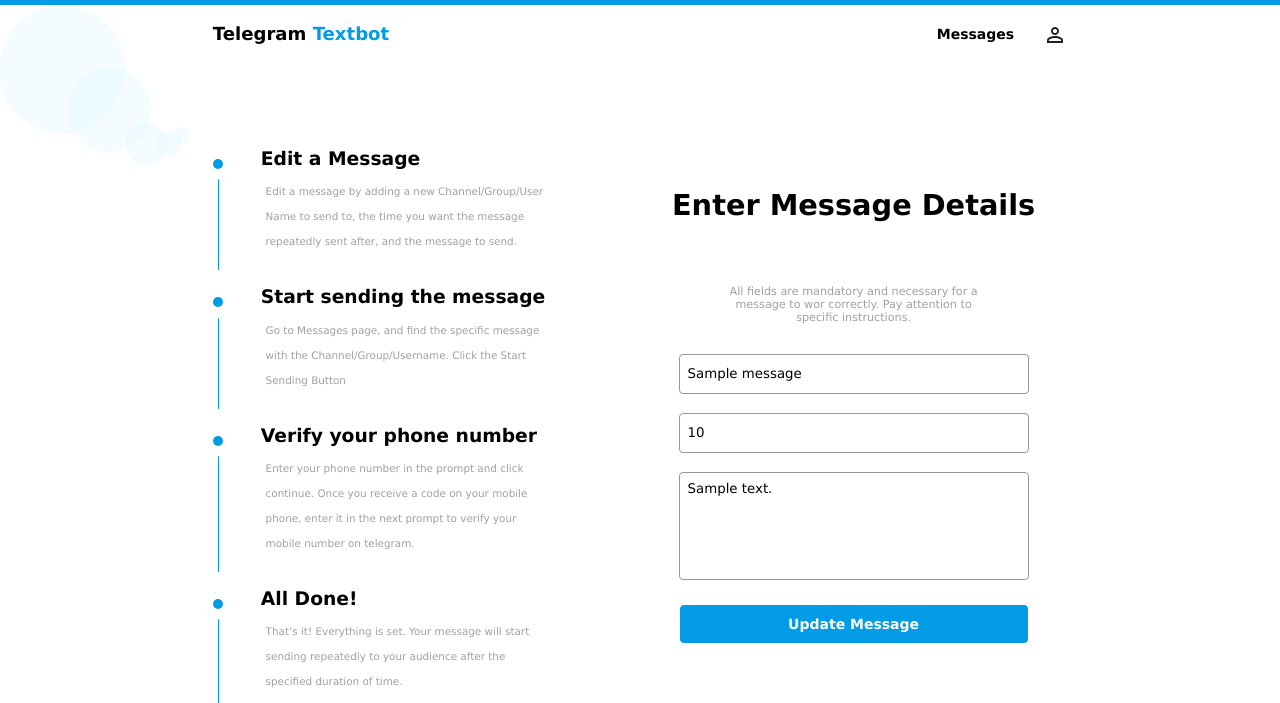
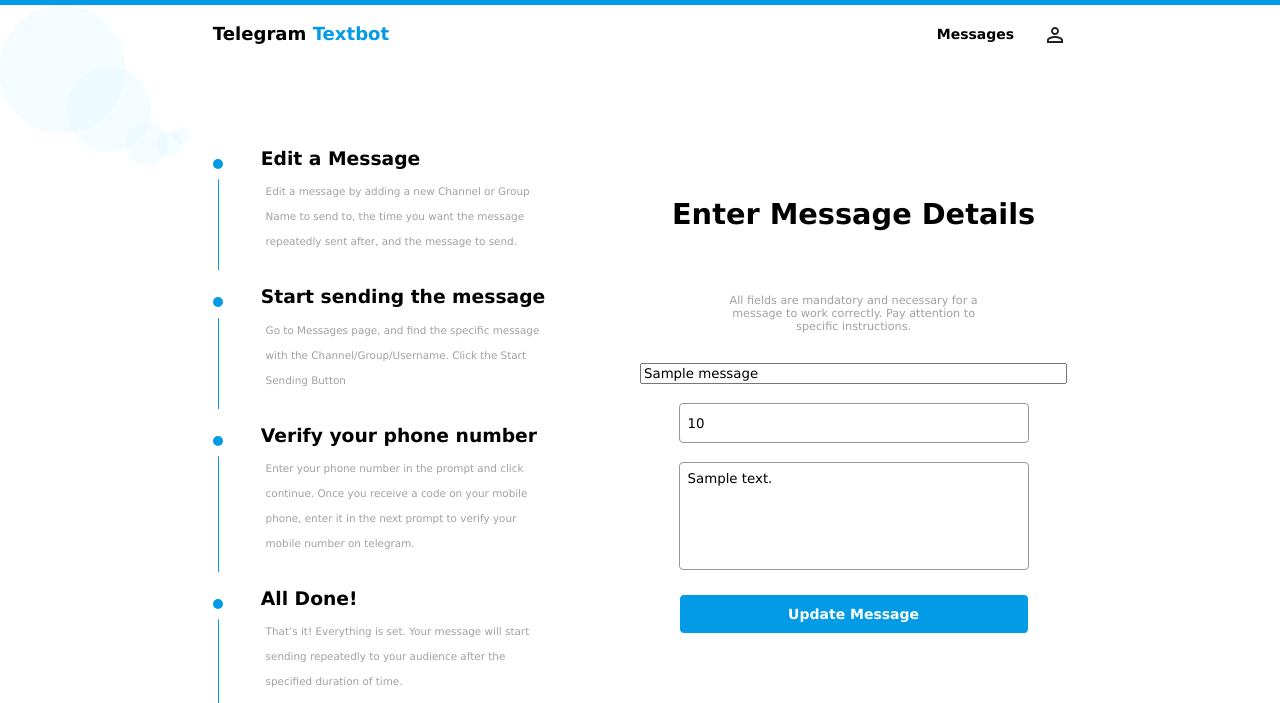
Before and after one commit to dev-jey/flask-telegram-bot, a Flask app: page /edit/1 in a window 1280 px wide. Shown: the top 703 px of the page. Run offline with Flask 2, Linux system fonts and the light colour scheme; a user stored in the database is signed in; tables that the repository leaves empty hold one stand-in row (values such as "Sample post").

Commit message:
fix error messaging

```diff
--- a/application/messages.py
+++ b/application/messages.py
@@ -54,7 +54,7 @@
     invalid = False
     if name == ""  or name is None:
         invalid = True
-        return make_response(f"Enter a channel or group or user name", 400)
+        return make_response(f"Enter a channel or group name", 400)
     if duration == ""  or duration is None:
         invalid = True
         return make_response(f"Enter a duration", 400)
--- a/application/routes.py
+++ b/application/routes.py
@@ -349,7 +349,7 @@
                 "//a[@ng-mousedown='dialogSelect(myResult.peerString)']")
             if len(search_results) == 0:
                 close_driver(driver2)
-                return make_response("The channel, group, or user name was not found", 404)
+                return make_response("The channel or group name was not found", 404)
         except BaseException as e:
             logger.info('Search results found')
 
--- a/application/templates/confirmdetails.html
+++ b/application/templates/confirmdetails.html
@@ -31,7 +31,7 @@
     {% else %}
 
     <img src="{{ url_for('static', filename='images/telegram-logo.svg') }}" alt="" class="verified-logo">
-    <h4>Channel or group or user name not found</h4>
+    <h4>Channel or group name not found</h4>
     Ensure that you give a channel or group <br> that
     you are a member of.
     <a href="/home" class="back-to-main-site">View All Messages</a>
--- a/application/templates/createmessage.html
+++ b/application/templates/createmessage.html
@@ -24,7 +24,7 @@
     <div class="content-section__left content-section__left-faq">
         <div class="faq">
             <h3 class="faq-title">Create a Message</h3>
-            <p>Add a message by adding a Channel/Group/User Name to send to, the time you want the message repeatedly
+            <p>Add a message by adding a Channel or Group Name to send to, the time you want the message repeatedly
                 sent after, and the message to send.</p>
         </div>
         <div class="faq">
@@ -47,10 +47,10 @@
         <form class="add-form" id="add-form" method="POST">
             <h1>Enter Message Details</h1>
             <br>
-            <p>All fields are mandatory and necessary for a <br> message to wor correctly. Pay attention to <br>
+            <p>All fields are mandatory and necessary for a <br> message to work correctly. Pay attention to <br>
                 specific instructions.</p><br>
             <input type="text" name="group-name" id="group-name" class="input-fields"
-                placeholder="Channel or Group or Username"><br>
+                placeholder="Channel or Group name"><br>
             <input type="number" name="duration" id="duration" class="input-fields"
                 onkeydown="javascript: return event.keyCode == 69 ? false : true" placeholder="Duration"><br>
 
--- a/application/templates/editmessage.html
+++ b/application/templates/editmessage.html
@@ -25,7 +25,7 @@
     <div class="content-section__left content-section__left-faq">
         <div class="faq">
             <h3 class="faq-title">Edit a Message</h3>
-            <p>Edit a message by adding a new Channel/Group/User Name to send to, the time you want the message
+            <p>Edit a message by adding a new Channel or Group Name to send to, the time you want the message
                 repeatedly
                 sent after, and the message to send.</p>
         </div>
@@ -49,11 +49,11 @@
 
         <form class="edit-form" id="edit-form" method="POST">
             <h1>Enter Message Details</h1><br>
-            <p>All fields are mandatory and necessary for a <br> message to wor correctly. Pay attention to <br>
+            <p>All fields are mandatory and necessary for a <br> message to work correctly. Pay attention to <br>
                 specific instructions.</p><br>
             <input type="text" id="idStore" value="{{message_details.id}}" hidden>
-            <input type="text" name="group-name-edit" id="group-name-edit" class="input-fields"
-                value="{{message_details.name}}" placeholder="Channel or Group or Username"><br>
+            <input type="text" name="group-name-edit" id="group-name-edit" class="ichannnput-fields"
+                value="{{message_details.name}}" placeholder="Channel or Group Name"><br>
             <input type="number" name="duration-edit" id="duration-edit" class="input-fields"
                 value="{{message_details.duration}}" onkeydown="javascript: return event.keyCode == 69 ? false : true"
                 placeholder="Duration"><br>
```
